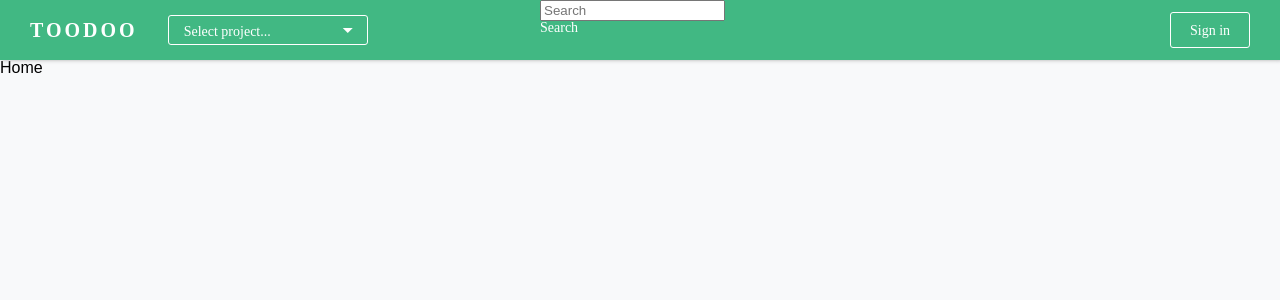
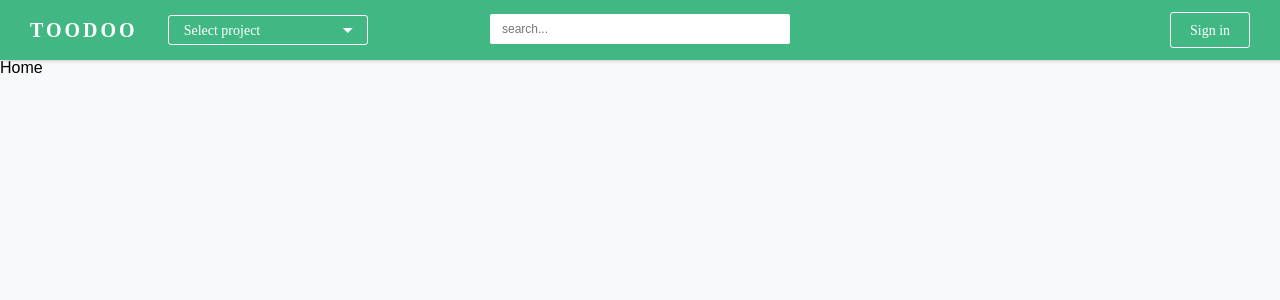
Before and after one commit to smithoo-lab/too-doo, a Vue app: page /#/ in a window 1280 px wide. Shown: the top 300 px of the page. Built offline with nearby package versions, Linux system fonts and the light colour scheme.

Commit message:
feat: add search input style

```diff
--- a/src/assets/css/reset.css
+++ b/src/assets/css/reset.css
@@ -15,7 +15,7 @@ time, mark, audio, video {
 	padding: 0;
     border: 0;
     font: inherit;
-    vertical-align: middle;
+    vertical-align: top;
 }
 /* HTML5 display-role reset for older browsers */
 article, aside, details, figcaption, figure,
@@ -62,6 +62,7 @@ button {
     -webkit-appearance: none;
     cursor: pointer;
     outline: none;
+    box-sizing: border-box;
 }
 a {
     text-decoration: none;
@@ -71,3 +72,12 @@ a {
 a:hover {
     text-decoration: underline;
 }
+textarea, input {
+    vertical-align: top;
+    box-sizing: border-box;
+    border: none;
+    padding: none;
+}
+textarea:focus, input:focus {
+    outline: none;
+}
--- a/src/views/components/app-header/AppHeader.vue
+++ b/src/views/components/app-header/AppHeader.vue
@@ -21,6 +21,7 @@ export default {
 
 <style scoped>
 header {
+    position: relative;
     height: 60px;
     background-color: #41b883;
     box-shadow: 2px 0px 4px #aaa;
--- a/src/views/components/app-header/ProjectSelect.vue
+++ b/src/views/components/app-header/ProjectSelect.vue
@@ -2,7 +2,7 @@
     <div class="project-select">
         <div class="select-btn">
             <button type="button" @click="onClickButton">
-                <span>Select project...</span>
+                <span>Select project</span>
                 <Icon class="icon">arrow_drop_down</Icon>
             </button>
         </div>
--- a/src/views/components/app-header/Search.vue
+++ b/src/views/components/app-header/Search.vue
@@ -1,22 +1,59 @@
 <template>
-    <form>
-        <input type="search" placeholder="Search">
-        <button type="button">Search</button>
-    </form>
+    <div class="search" :style="focusStyle">
+        <div class="wrap">
+            <input type="text"
+                @focus="onFocus"
+                @blur="onBlur"
+                placeholder="search..." />
+        </div>
+    </div>
 </template>
 
 <script>
 export default {
-
+    data() {
+        return {
+            isFocus: false,
+        };
+    },
+    computed: {
+        focusStyle() {
+            const width = this.isFocus ? '360px' : '300px';
+            return { width };
+        },
+    },
+    methods: {
+        onFocus() {
+            this.isFocus = true;
+        },
+        onBlur() {
+            this.isFocus = false;
+        },
+    },
 };
 </script>
 
 <style scoped>
-form {
+.search {
     position: absolute;
     left: 0;
     right: 0;
     margin: 0 auto;
-    width: 200px;
+    width: 300px;
+    transition: width .2s ease-out;
+}
+.wrap {
+    width: 100%;
+    height: 30px;
+    margin-top: 14px;
+
+}
+.search input {
+    width: 100%;
+    height: 100%;
+    line-height: 30px;
+    font-size: 12px;
+    padding: 0 12px;
+    border-radius: 2px;
 }
 </style>
```
